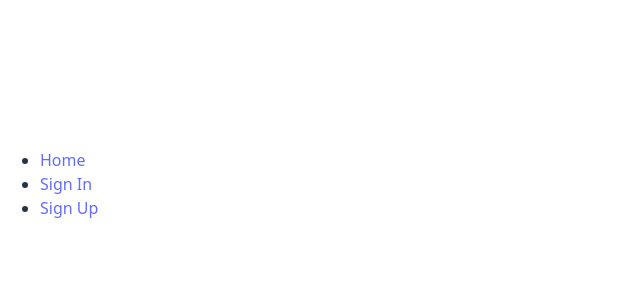
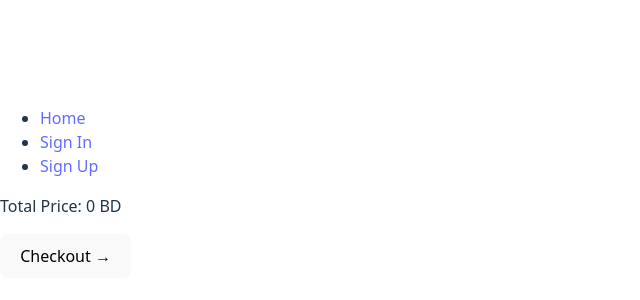
Before and after one commit to shahado09/Azyai-Front-End, a React (Vite) app: page /cart-summary in a window 1280 px wide. Shown: the part 216-516 px from the top of the page, without its empty margins (0-640 px from the left). Built offline with nearby package versions, Linux system fonts and the light colour scheme; no server answers.

Commit message:
card page

```diff
--- a/src/App.jsx
+++ b/src/App.jsx
@@ -1,5 +1,6 @@
 import { useContext } from 'react';
 import { Routes, Route } from 'react-router';
+import {useState} from 'react';
 
 import NavBar from './components/NavBar/NavBar';
 import SignUpForm from './components/SignUpForm/SignUpForm';
@@ -7,12 +8,19 @@ import SignInForm from './components/SignInForm/SignInForm';
 import Landing from './components/Landing/Landing';
 import Dashboard from './components/Dashboard/Dashboard';
 
+import CartSummary from './components/CartSummary/CartSummary';
+import CartItem from './components/CartItem/CartItem';
+import Cart from './pages/Cart';
+
 import { UserContext } from './contexts/UserContext';
+import { CartContext } from './contexts/CartContext.jsx';
 
 const App = () => {
   // Access the user object from UserContext
   // This gives us the currently logged-in user's information (username, email) that we extract from the token
   const { user } = useContext(UserContext);
+
+  const [totalPrice, setTotalPrice] = useState(0);
 
   return (
     <>
@@ -22,6 +30,10 @@ const App = () => {
         <Route path='/' element={user ? <Dashboard /> : <Landing />} />
         <Route path='/sign-up' element={<SignUpForm />} />
         <Route path='/sign-in' element={<SignInForm />} />
+        <Route path='/cart' element={<Cart totalPrice={totalPrice} setTotalPrice={setTotalPrice} />} />
+        <Route path='/cart-summary' element={<CartSummary totalPrice={totalPrice} />} />
+        <Route path='/cart-item' element={<CartItem />} />
+
       </Routes>
     </>
   );
--- /dev/null
+++ b/src/components/CartItem/CartItem.jsx
@@ -0,0 +1,29 @@
+import React from 'react'
+
+function CartItem(setItemCount, item) {
+  return (
+    <div>
+        <ul>
+            <li key={item} className="cart-item">
+                <p>{item.name}</p>
+                <p>{item.price}</p>
+                <p>Quantity: {item.quantity}</p>
+
+                <button className="add-btn" onClick={() =>
+                setItemCount(c => c + 1)} >
+                    +
+                </button>
+
+                <button className="remove-btn" onClick={() =>
+                setItemCount(c => c - 1)}>
+                    -
+                </button>
+
+            </li>
+        </ul>
+
+    </div>
+  )
+}
+
+export default CartItem
--- /dev/null
+++ b/src/components/CartSummary/CartSummary.jsx
@@ -0,0 +1,18 @@
+import React from 'react'
+import { useContext } from "react";
+import { CartContext } from "../../contexts/CartContext";
+
+
+function CartSummary() {
+  const {totalPrice} = useContext(CartContext);
+  return (
+    <div className="cart-summary">
+        <div>
+      <p className="total-price">Total Price: {totalPrice} BD</p>
+      <button className="checkout-btn">Checkout →</button>
+      </div>
+    </div>
+  )
+}
+
+export default CartSummary
--- a/src/contexts/CartContext.jsx
+++ b/src/contexts/CartContext.jsx
@@ -4,6 +4,10 @@ const CartContext = createContext();
 
 export function CartProvider({ children }) {
   const [cartItems, setCartItems] = useState([]);
+
+   const totalPrice = cartItems.reduce((total, item) => {
+    return total + item.price * item.quantity;
+  }, 0);
 
 
   function addToCart(item) {
@@ -37,7 +41,7 @@ export function CartProvider({ children }) {
   }
 
   return (
-    <CartContext.Provider value={{cartItems, addToCart, removeFromCart, clearCart}}>
+    <CartContext.Provider value={{cartItems,setCartItems,totalPrice, addToCart, removeFromCart, clearCart}}>
       {children}
     </CartContext.Provider>
   );
--- a/src/main.jsx
+++ b/src/main.jsx
@@ -6,6 +6,7 @@ import { BrowserRouter } from 'react-router' // add import for BrowserRouter
 import './index.css'
 import App from './App.jsx'
 import { UserProvider } from './contexts/UserContext'
+import { CartProvider } from './contexts/CartContext.jsx'
 
 // Wrap the App component with the BrowserRouter component to enable
 // enable route handling throughout your application.
@@ -16,8 +17,11 @@ createRoot(document.getElementById('root')).render(
 
 
     <UserProvider>
-      <App />
+      <CartProvider>
+        <App />
+      </CartProvider>
     </UserProvider>
+
 
 
 
--- /dev/null
+++ b/src/pages/Cart.jsx
@@ -0,0 +1,25 @@
+import { useContext } from 'react'
+import CartSummary from '../components/CartSummary/CartSummary'
+import CartItem from '../components/CartItem/CartItem'
+import { CartContext } from '../contexts/CartContext'
+
+
+function Cart() {
+    const {cartItems,totalPrice}= useContext(CartContext)
+  return (
+    <div>
+
+        <ul>
+        {cartItems.map(item => (
+            <li key={item.clothId}>
+                <CartItem item={item}/>
+            </li>
+        ))}
+        </ul>
+      <CartSummary/>
+
+    </div>
+  )
+}
+
+export default Cart
```
Also changed, not shown: src/components/OrderCard/OrderCard.jsx (added), src/pages/MyOrders.jsx (added).
